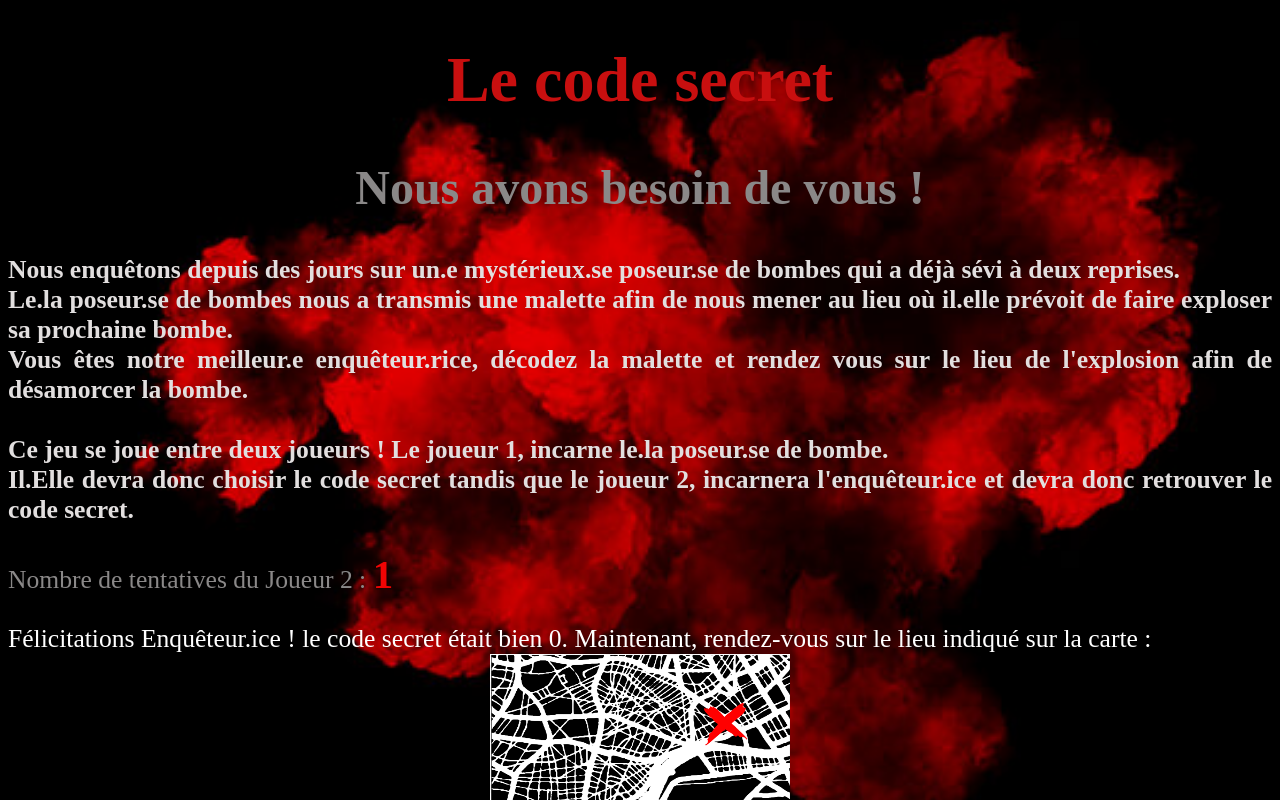
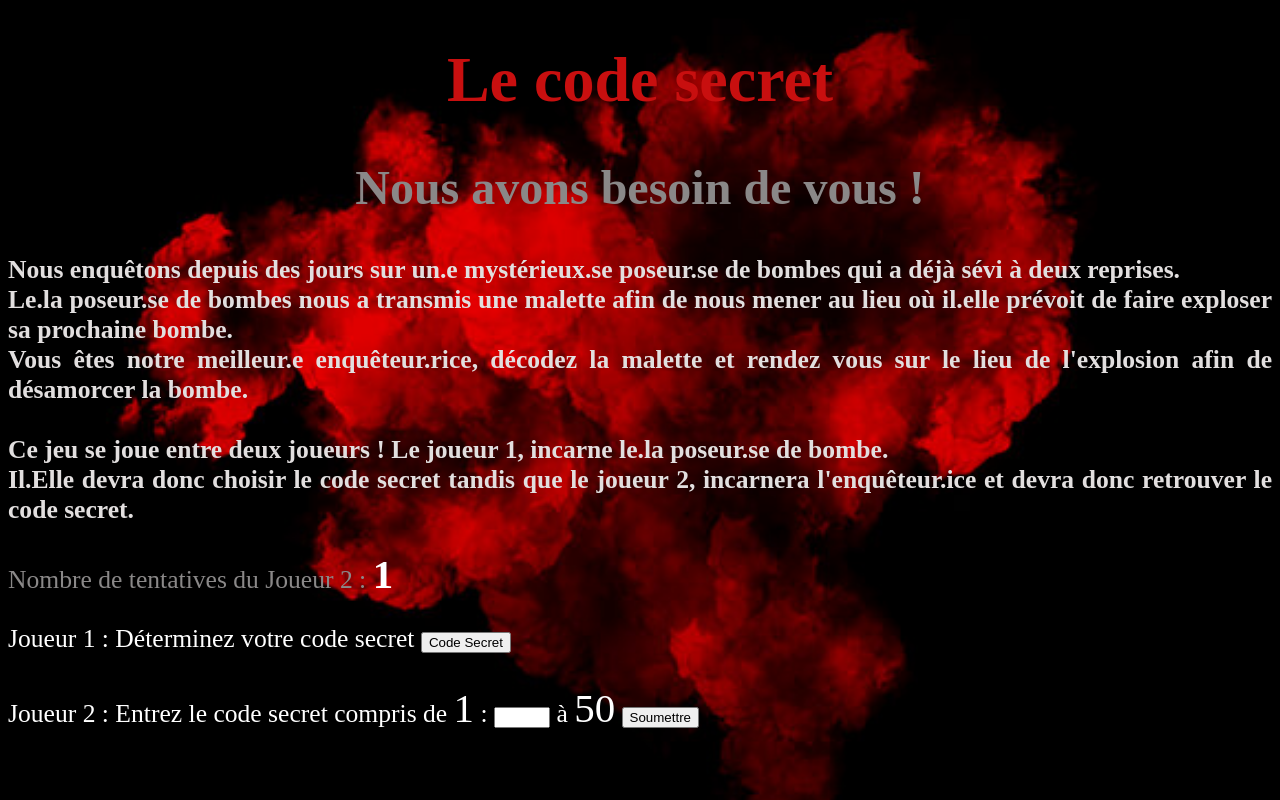
Before and after one commit to Agrumee/exercicesIndividuels, a plain HTML site: page exerciceIndividuel_2/etp7/exercice_individuel-2_etp7.html in a window 1280 px wide. Both pictures are taken after a click on the button "Soumettre". Shown: the top 800 px of the page. Drawn offline with Linux system fonts and the light colour scheme.

Commit message:
version debuguée (input reconnue comme number)

```diff
--- a/exerciceIndividuel_2/etp7/exercice_individuel-2_etp7.css
+++ b/exerciceIndividuel_2/etp7/exercice_individuel-2_etp7.css
@@ -35,14 +35,14 @@ strong{
     text-align: justify;
     font-family: 'Times New Roman', Times, serif;
     font-size : 1.6em;
-    color:rgb(241, 4, 4);
+    color:rgb(255, 255, 255);
 }
 
 span{
     text-align: justify;
     font-family: 'Times New Roman', Times, serif;
     font-size : 1.6em;
-    color:rgb(255, 0, 0);
+    color:rgb(255, 255, 255);
 }
 
 #gamePlay{
--- a/exerciceIndividuel_2/etp7/exercice_individuel-2_etp7.html
+++ b/exerciceIndividuel_2/etp7/exercice_individuel-2_etp7.html
@@ -30,13 +30,13 @@
     <div id="gamePlay">
         <form method="get" action="">
             <label for="secretCode">Joueur 1 : Déterminez votre code secret
-                <input type="button" value="Code Secret" onclick="chooseANumberJ1()">
+                <input name="secretCode" type="button" value="Code Secret" onclick="chooseANumberJ1()">
             </label>
             <br>
             <br>
             <label for="givenNumber">Joueur 2 : Entrez le code secret compris de <span id="min">1</span> :
-                <input type="number" id="givenNumber" min="1" max="9999" />
-                à <span id="max">9999</span>
+                <input type="number" id="givenNumber" min="1" max="50" />
+                à <span id="max">50</span>
             </label>
 
             <input type="button" value="Soumettre" onclick="didIWin();">
--- a/exerciceIndividuel_2/etp7/exercice_individuel-2_etp7.js
+++ b/exerciceIndividuel_2/etp7/exercice_individuel-2_etp7.js
@@ -4,13 +4,28 @@
     // Il me faut une fonction qui compare le givenNumber au secretCode et qui alerte le J2 pour l'orienter.
     // Cette fonction devra également afficher si le J2 à gagner.
     // Il n'y a plus besoin de fonction gamePlay car les joueurs vont eux même lancer la première et la troisième fonction.
+    // créer un bouton qu'on peut valider avec "entré" :
+
+    // etp 1 : créer une variable ->
+
+    // variable submit btn = document.getElementById("submitButton").innerHTML
+
+    // dans le html on crée bien sur le bouton correspondant.
+
+    // add eventListener : la fonciton prend en compte un évement navigateur.
+    // On peut en définir plein
+    // keyup défini la touche entrée
+
+    // submitButton.addEventListener("keyup", function(event){
+    //     console.log(event)})
+
 
     let secretCode = 0
     let tentative = 0
 
     function chooseANumberJ1(){
-        while(secretCode < 1 || secretCode > 9999){
-            secretCode = window.prompt("Joueur 1 : Choisis un nombre compris entre 1 et 50 pour le faire deviner au joueur 2")
+        while(secretCode < 1 || secretCode > 50){
+            secretCode = +prompt("Joueur 1 : Choisis un nombre compris entre 1 et 50 pour le faire deviner au joueur 2")
         }
         return secretCode
     }
@@ -19,7 +34,9 @@
     function didIWin(){
         tentative++
         document.getElementById("nombreDeTentatives").innerHTML = tentative
-        let givenNumber = document.getElementById("givenNumber").value;
+        let givenNumber = document.getElementById("givenNumber").valueAsNumber;
+        console.log(givenNumber)
+        console.log(secretCode)
         if(givenNumber>secretCode){
             alert("Ton nombre est plus grand que le code secret !");
             document.getElementById("max").innerHTML = givenNumber
@@ -28,7 +45,7 @@
             document.getElementById("min").innerHTML = givenNumber
         }else if(givenNumber == secretCode){
             document.getElementById("gamePlay").innerHTML = "Félicitations Enquêteur.ice ! le code secret était bien " + secretCode +
-            ". Maintenant, rendez-vous sur le lieu indiqué sur la carte : " + '<br> <img src="Félicitations.png">';
+            ". Maintenant, rendez-vous sur le lieu indiqué sur la carte : " + '<br> <br> <img src="Félicitations.png">';
         }
     }
 
```
Also changed, not shown: 1 other file.
